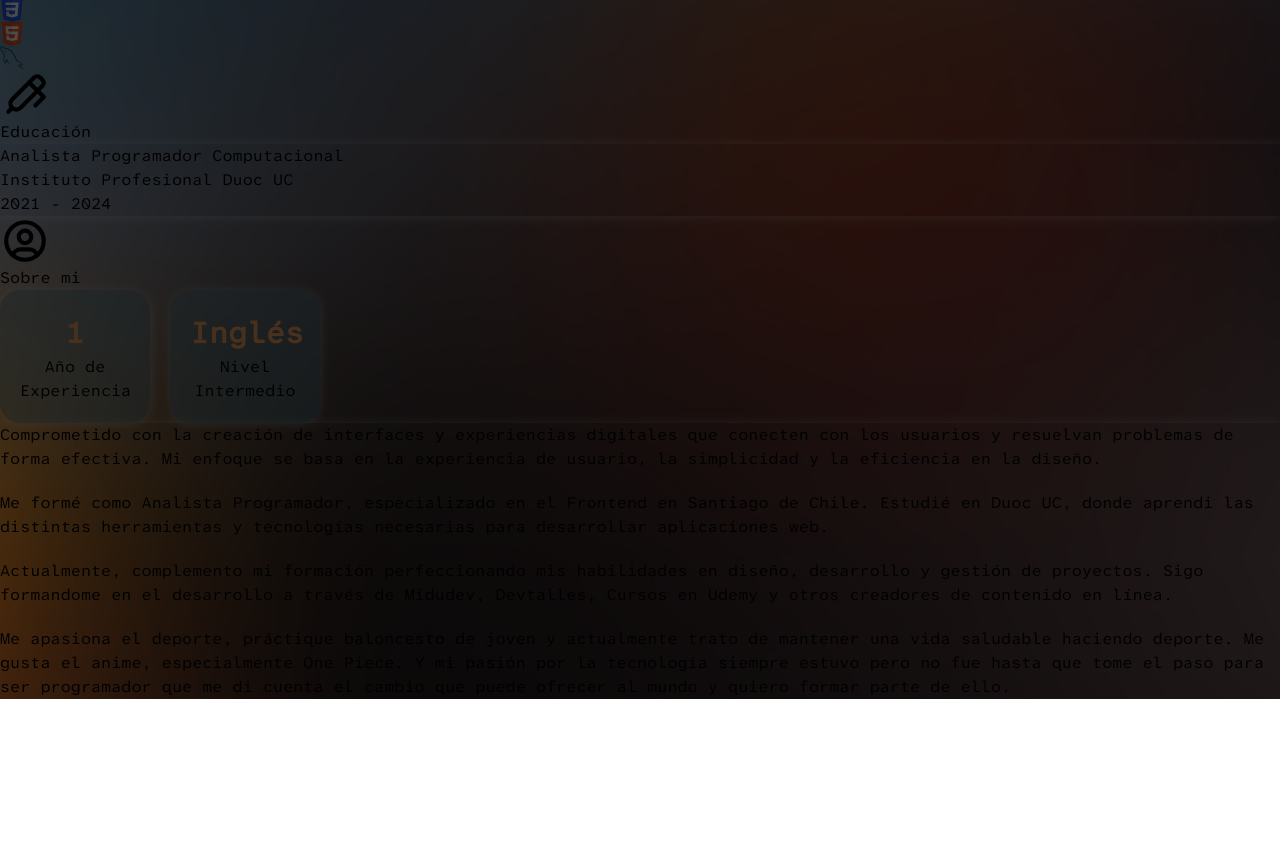
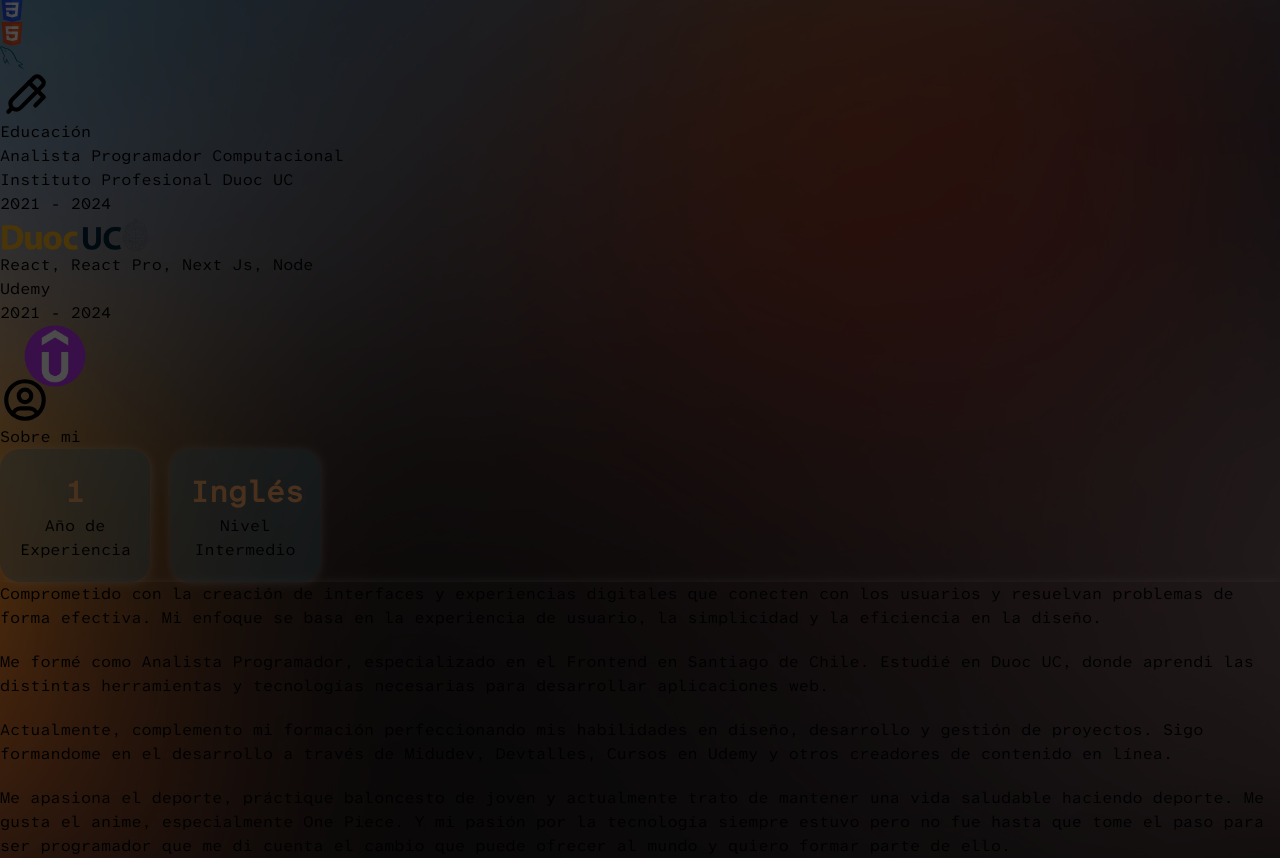
Before and after one commit to omar15hr/Portafolio, a React (Vite) app: page / in a window 1280 px wide. Shown: the part 4132-4990 px from the top of the page. Before the commit the page ends 4831 px from the top, so only its background shows below. Built offline with nearby package versions, Linux system fonts and the light colour scheme.

Commit message:
education

```diff
--- a/src/components/Education.tsx
+++ b/src/components/Education.tsx
@@ -1,26 +1,56 @@
 import { Ballpen } from "../assets/svg/Icons";
+import { ImageComponent } from "./Images";
+import duoc from "../assets/img/duoc.png";
+import udemy from "../assets/img/udemy.png";
+
+const education = [
+  {
+    date: "2021 - 2024",
+    company: "Instituto Profesional Duoc UC",
+    position: "Analista Programador Computacional",
+    logo: duoc,
+    maxWidth: "150px",
+    maxHeight: "80px",
+  },
+  {
+    date: "2021 - 2024",
+    company: "Udemy",
+    position: "React, React Pro, Next Js, Node",
+    logo: udemy,
+    maxWidth: "110px",
+    maxHeight: "50px",
+  },
+];
 
 export const Education = () => {
   return (
-    <section className="p-8 max-w-screen-xl mx-auto" id="education">
-      <div className="flex flex-row gap-2 items-center justify-center text-[#598392] mb-8">
+    <section className="flex flex-col gap-3 mt-20" id="education">
+      <div className="flex flex-row gap-2 items-center justify-center text-[#F5E8C7] mb-8">
         <Ballpen size={50} />
-        <h1 className=" font-bold text-3xl sm:text-4xl md:text-5xl text-center">
-          Educación
-        </h1>
+        <h1 className="text-xl md:text-4xl sm:text-2xl">Educación</h1>
       </div>
 
-      <div className="flex flex-col lg:flex-row gap-8 text-[#b8b7b7] max-w-7xl mx-auto">
-
-        <div
-          style={{ boxShadow: "1px 1px 10px rgba(255, 251, 251, 0.308)" }}
-          className="bg-[#124559] text-[#eff6e0] p-8 rounded-lg shadow-lg flex flex-col gap-3 items-center"
-        >
-         <h1 className="font-bold text-xl">Analista Programador Computacional</h1>
-         <h3>Instituto Profesional Duoc UC</h3>
-         <h6 className="text-sm">2021 - 2024</h6>
+      <div className="flex flex-col lg:flex-row gap-3 text-[#b8b7b7] max-w-7xl mx-auto">
+        <div className="flex flex-col gap-5">
+          {education.map(({ date, company, position, logo, maxWidth, maxHeight }) => (
+            <div
+              className="flex flex-col gap-3 bg-[#3d3d3d] shadow-xl bg-opacity-30 rounded-xl backdrop-blur-lg p-5"
+              key={date}
+            >
+              <div className="flex flex-col gap-1">
+                <h1 className="font-bold text-xl">{position}</h1>
+                <h3>{company}</h3>
+                <h6 className="text-sm">{date}</h6>
+              </div>
+              <ImageComponent
+                src={logo}
+                alt={`${company} Logo`}
+                maxWidth={maxWidth}
+                maxHeight={maxHeight}
+              />
+            </div>
+          ))}
         </div>
-
       </div>
     </section>
   );
--- a/src/components/Experience.tsx
+++ b/src/components/Experience.tsx
@@ -70,7 +70,7 @@ export function Experience() {
 
       <div className="flex flex-col gap-5 w-full max-w-5xl mx-auto p-5">
         {experience.map(({ date, company, position, workDone, stack }) => (
-          <div className="bg-[#3d3d3d] bg-opacity-30 rounded-xl backdrop-blur-lg p-5" key={company}>
+          <div className="bg-[#3d3d3d] shadow-xl bg-opacity-30 rounded-xl backdrop-blur-lg p-5" key={company}>
             <div className="flex flex-col gap-2">
               <span className="text-[#F2A365]">{date}</span>
               <h3 className="card-position text-2xl font-bold">{position}</h3>
--- /dev/null
+++ b/src/components/Images.tsx
@@ -0,0 +1,28 @@
+interface ImageComponentProps {
+  src: string;
+  alt: string;
+  className?: string;
+  maxWidth?: string;
+  maxHeight?: string;
+}
+
+export const ImageComponent: React.FC<ImageComponentProps> = ({
+  src,
+  alt,
+  className = "",
+  maxWidth = "100%",
+  maxHeight = "100%",
+}) => {
+  return (
+    <div
+      style={{ maxWidth, maxHeight }}
+      className="flex items-center justify-start self-start"
+    >
+      <img
+        src={src}
+        alt={alt}
+        className={`${className} object-contain w-full h-full`}
+      />
+    </div>
+  );
+};
--- a/src/components/Projects.tsx
+++ b/src/components/Projects.tsx
@@ -37,13 +37,7 @@ const projects = [
     image: backgroundSnippets,
     url: "https://background-snippets-two.vercel.app",
     code: "https://github.com/omar15hr/background-snippets",
-    stack: [
-      "React",
-      "TypeScript",
-      "TailwindCSS",
-      "Github",
-      "Git",
-    ],
+    stack: ["React", "TypeScript", "TailwindCSS", "Github", "Git"],
   },
   {
     name: "Muscari Clothing",
@@ -80,7 +74,7 @@ export function Projects() {
         {projects.map((project) => (
           <div
             key={project.name}
-      className="flex flex-col sm:flex-row flex-wrap gap-6 text-xs md:text-sm bg-[#3d3d3d] bg-opacity-30 rounded-xl backdrop-blur-lg p-4"
+            className="flex flex-col sm:flex-row flex-wrap gap-6 text-xs md:text-sm bg-[#3d3d3d] bg-opacity-30 rounded-xl backdrop-blur-lg p-4 shadow-xl"
           >
             <img
               src={project.image}
@@ -89,7 +83,9 @@ export function Projects() {
             />
 
             <div className="flex flex-col gap-4 flex-1">
-        <h1 className="text-2xl text-[#F4A261] font-bold">{project.name}</h1>
+              <h1 className="text-2xl text-[#F4A261] font-bold">
+                {project.name}
+              </h1>
 
               <div className="flex flex-wrap gap-2 items-center">
                 {project.stack.map((stack) => (
@@ -105,10 +101,18 @@ export function Projects() {
               <p className="text-sm text-[#eff6e0]">{project.description}</p>
 
               <div className="flex gap-4">
-          <a href={project.code} target="_blank" className="p-2 bg-[#F4A261] bg-opacity-20 rounded-lg hover:bg-opacity-30 transition-all">
+                <a
+                  href={project.code}
+                  target="_blank"
+                  className="p-2 bg-[#F4A261] bg-opacity-20 rounded-lg hover:bg-opacity-30 transition-all"
+                >
                   <CodeSVG size={20} />
                 </a>
-          <a href={project.url} target="_blank" className="p-2 bg-[#F4A261] bg-opacity-20 rounded-lg hover:bg-opacity-30 transition-all">
+                <a
+                  href={project.url}
+                  target="_blank"
+                  className="p-2 bg-[#F4A261] bg-opacity-20 rounded-lg hover:bg-opacity-30 transition-all"
+                >
                   <ExternalLink size={20} />
                 </a>
               </div>
--- a/src/components/Stack.tsx
+++ b/src/components/Stack.tsx
@@ -43,7 +43,7 @@ export function Stack() {
         {stackItems.map(({ Component, name, props }, index) => (
           <div className="flex flex-col gap-2 items-center justify-center" key={index}>
             <Component size={50} {...props} />
-            <span className='text-xs md:text-sm sm:text-sm bg-[#3d3d3d] bg-opacity-30 rounded-xl backdrop-blur-lg p-2'>{name}</span>
+            <span className='text-xs md:text-sm sm:text-sm shadow-xl bg-[#3d3d3d] bg-opacity-30 rounded-xl backdrop-blur-lg p-2'>{name}</span>
           </div>
         ))}
       </div>
```
Also changed, not shown: src/assets/img/duoc.png (added), src/assets/img/udemy.png (added). Lines whose indentation alone changed are shown as unchanged.
